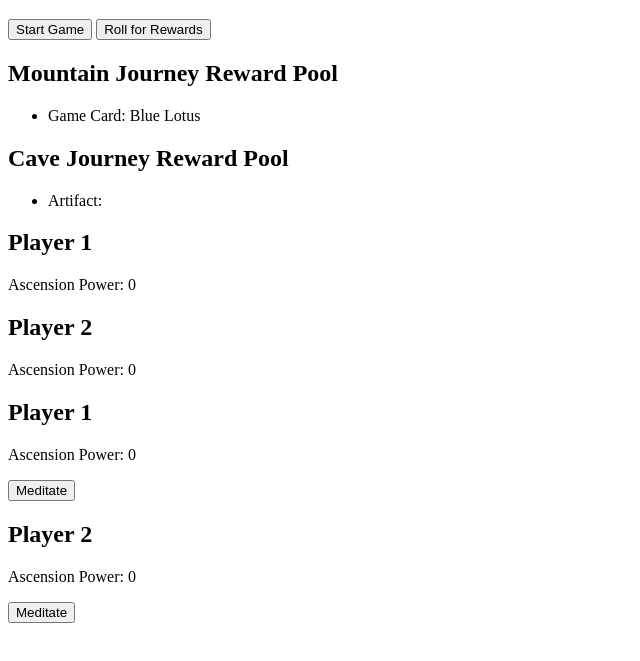
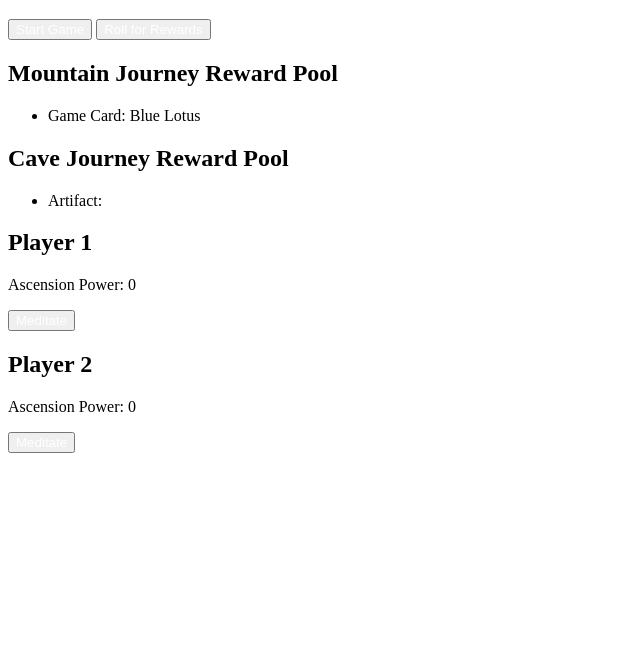
Before and after one commit to Rowstar/ascensionearth, a plain HTML site: page main.html in a window 1280 px wide. Shown: the part 61-722 px from the top of the page, without its empty margins (0-640 px from the left). Drawn offline with Linux system fonts and the light colour scheme.

Commit message:
Update main.html

```diff
--- a/main.html
+++ b/main.html
@@ -5,6 +5,9 @@
     <style>
         #game-board {
         }
+    button {
+        color: white;
+    }
     </style>
 </head>
 <body>
@@ -18,20 +21,13 @@
         <ul id="cave-journey-reward-pool"></ul>
         <h2>Player 1</h2>
         <p>Ascension Power: <span id="player1-ascension-power">0</span></p>
+        <button id="player1-meditate">Meditate</button>
+        <ul id="player1-cards"></ul>
         <h2>Player 2</h2>
         <p>Ascension Power: <span id="player2-ascension-power">0</span></p>
+        <button id="player2-meditate">Meditate</button>
+        <ul id="player2-cards"></ul>
     </div>
-<h2>Player 1</h2>
-<p>Ascension Power: <span id="player1-ascension-power">0</span></p>
-<button id="player1-meditate">Meditate</button>
-<ul id="player1-cards"></ul>
-
-<h2>Player 2</h2>
-<p>Ascension Power: <span id="player2-ascension-power">0</span></p>
-<button id="player2-meditate">Meditate</button>
-<ul id="player2-cards"></ul>
-
-
 <script>
 class Player {
     constructor() {
```
